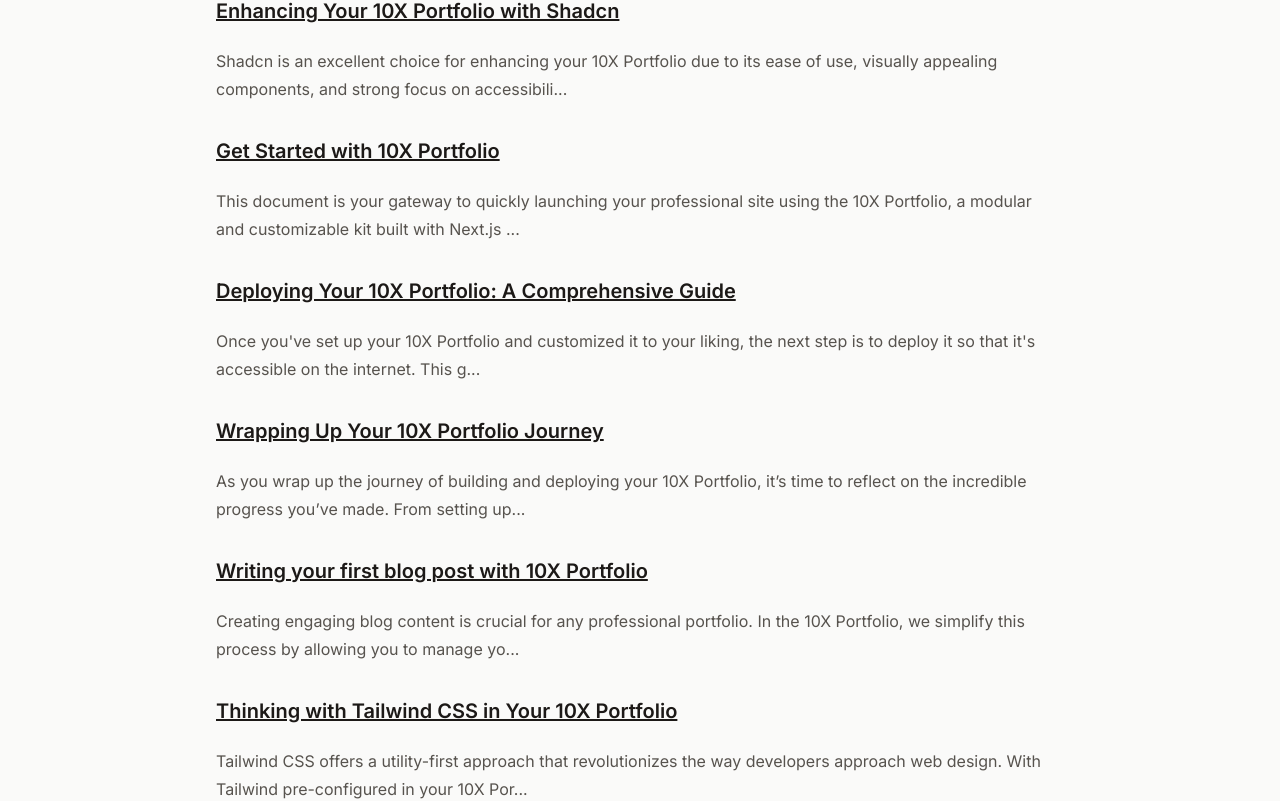
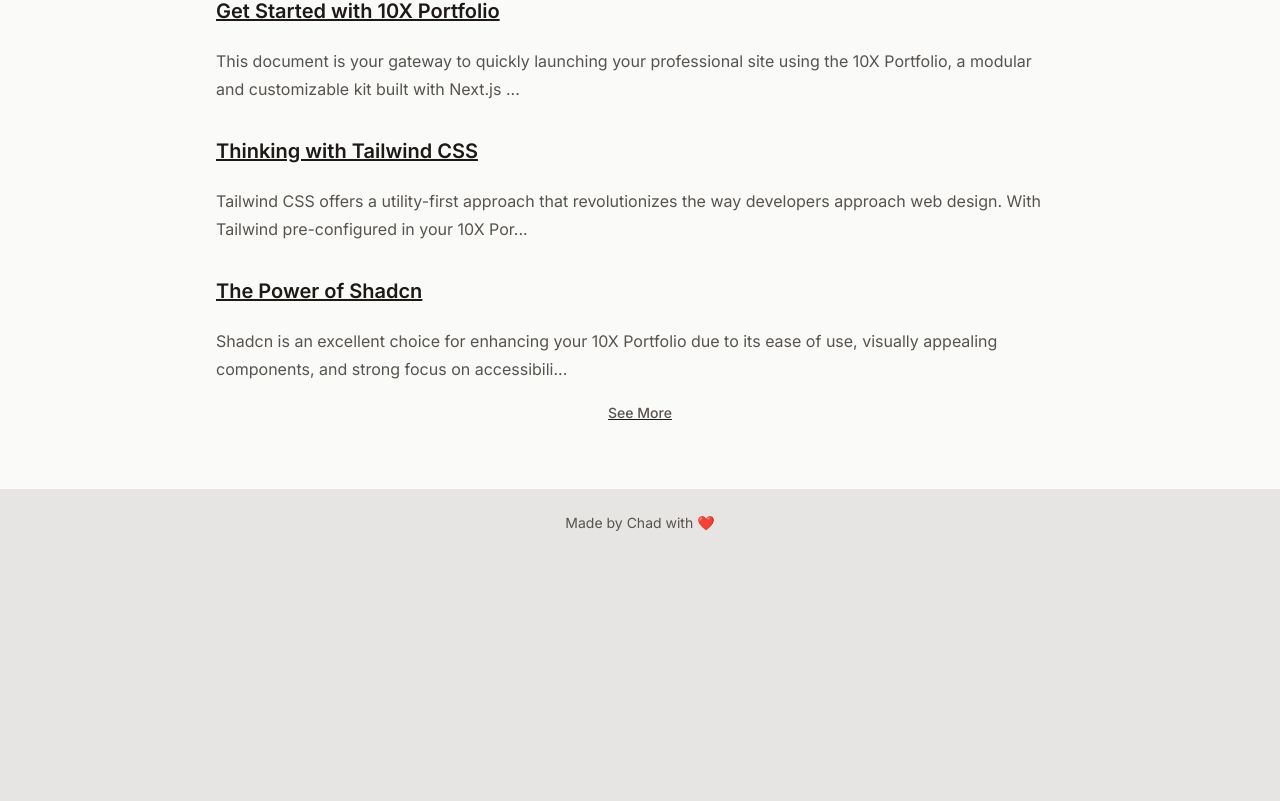
Before and after one commit to Ekimerton/next-portfolio, a Next.js app: page / in a window 1280 px wide. Shown: the part 1719-2520 px from the top of the page. After the commit the page ends 2276 px from the top, so only its background shows below. Built offline with nearby package versions, Linux system fonts and the light colour scheme.

Commit message:
Fixed blog sorting

```diff
--- a/package.json
+++ b/package.json
@@ -13,6 +13,7 @@
     "@radix-ui/react-slot": "^1.0.2",
     "class-variance-authority": "^0.7.0",
     "clsx": "^2.1.0",
+    "date-fns": "^3.6.0",
     "gray-matter": "^4.0.3",
     "lucide-react": "^0.364.0",
     "next": "14.1.4",
--- a/src/app/blog/loadPosts.js
+++ b/src/app/blog/loadPosts.js
@@ -3,6 +3,7 @@
 import matter from "gray-matter";
 import { remark } from "remark";
 import html from "remark-html";
+import { parse } from "date-fns";
 
 const postsDirectory = path.join(process.cwd(), "src/app/blog/posts");
 
@@ -59,10 +60,16 @@
   });
 
   posts.sort((a, b) => {
-    if (a.frontMatter.date < b.frontMatter.date) {
+    // Parse the string dates to Date objects before comparison using date-fns
+    const dateA = parse(a.frontMatter.date, "MMMM do, yyyy", new Date());
+    const dateB = parse(b.frontMatter.date, "MMMM do, yyyy", new Date());
+
+    if (dateA < dateB) {
       return 1;
+    } else if (dateA > dateB) {
+      return -1;
     } else {
-      return -1;
+      return 0;
     }
   });
 
--- a/src/app/blog/posts/blogging-101.md
+++ b/src/app/blog/posts/blogging-101.md
@@ -1,9 +1,9 @@
 ---
-title: 'Writing your first blog post with 10X Portfolio'
+title: 'Blogging 101'
 description: 'A simple guide on creating and managing your blog posts using Markdown in the 10X Portfolio.'
 keywords: 'blogging, markdown, 10X Portfolio, content creation'
 author: {name: 'Ekim Karabey', imageUrl: "/images/pfp.png", handle: "@ekimerton", url: "https://www.twitter.com/ekimerton"}
-date: 'April 15th, 2024'
+date: 'April 17th, 2024'
 ---
 
 Creating engaging blog content is crucial for any professional portfolio. In the 10X Portfolio, we simplify this process by allowing you to manage your blog posts directly through Markdown files. This post will walk you through how to create your first blog post, ensuring it is optimized for readability and search engine visibility.
--- a/src/app/blog/posts/conclusions.md
+++ b/src/app/blog/posts/conclusions.md
@@ -1,5 +1,5 @@
 ---
-title: 'Wrapping Up Your 10X Portfolio Journey'
+title: 'Wrapping Up Your Journey'
 description: 'Reflecting on the process of building and deploying your 10X Portfolio and wishing you success in your job hunt.'
 keywords: '10X Portfolio, job hunt, career success, web development'
 author: {name: 'Ekim Karabey', imageUrl: "/images/pfp.png", handle: "@ekimerton", url: "https://www.twitter.com/ekimerton"}
--- a/src/app/blog/posts/deploying.md
+++ b/src/app/blog/posts/deploying.md
@@ -1,9 +1,9 @@
 ---
-title: 'Deploying Your 10X Portfolio: A Comprehensive Guide'
+title: 'Deploying Your 10X Portfolio'
 description: 'Explore various deployment options for your 10X Portfolio, including GitHub Pages, Vercel, and more.'
 keywords: 'deployment, GitHub Pages, Vercel, Next.js, 10X Portfolio'
 author: {name: 'Ekim Karabey', imageUrl: "/images/pfp.png", handle: "@ekimerton", url: "https://www.twitter.com/ekimerton"}
-date: 'April 15th, 2024'
+date: 'April 16th, 2024'
 ---
 
 Once you've set up your 10X Portfolio and customized it to your liking, the next step is to deploy it so that it's accessible on the internet. This guide will cover several popular platforms for deploying your portfolio, including GitHub Pages, Vercel, and others, providing you with step-by-step instructions for each.
--- a/src/app/blog/posts/get-started.md
+++ b/src/app/blog/posts/get-started.md
@@ -3,7 +3,7 @@
 description: 'Learn how to set up and customize your professional portfolio with our Next.js and Tailwind CSS-based kit.'
 keywords: 'tutorial, react, portfolio, next.js, tailwind css, professional portfolio'
 author: {name: 'Ekim Karabey', imageUrl: "/images/pfp.png", handle: "@ekimerton", url: "https://www.twitter.com/ekimerton"}
-date: 'April 15th, 2024'
+date: 'April 20th, 2024'
 ---
 
 This document is your gateway to quickly launching your professional site using the 10X Portfolio, a modular and customizable kit built with Next.js and styled using Tailwind CSS.
--- a/src/app/blog/posts/shadcn.md
+++ b/src/app/blog/posts/shadcn.md
@@ -1,9 +1,9 @@
 ---
-title: 'Enhancing Your 10X Portfolio with Shadcn'
+title: 'The Power of Shadcn'
 description: 'Learn how to utilize Shadcn components to improve the design and accessibility of your 10X Portfolio.'
 keywords: 'Shadcn, React components, 10X Portfolio, UI design, accessible design'
 author: {name: 'Ekim Karabey', imageUrl: "/images/pfp.png", handle: "@ekimerton", url: "https://www.twitter.com/ekimerton"}
-date: 'April 15th, 2024'
+date: 'April 18th, 2024'
 ---
 
 Shadcn is an excellent choice for enhancing your 10X Portfolio due to its ease of use, visually appealing components, and strong focus on accessibility. This post will guide you through how the 10X Portfolio utilizes Shadcn and how you can add more components to your project.
--- a/src/app/blog/posts/thinking-with-tailwind.md
+++ b/src/app/blog/posts/thinking-with-tailwind.md
@@ -1,9 +1,9 @@
 ---
-title: 'Thinking with Tailwind CSS in Your 10X Portfolio'
+title: 'Thinking with Tailwind CSS'
 description: 'Learn how to effectively use the pre-configured Tailwind CSS in your 10X Portfolio to enhance the aesthetics and functionality of your site.'
 keywords: 'Tailwind CSS, styling, 10X Portfolio, CSS framework, web development'
 author: {name: 'Ekim Karabey', imageUrl: "/images/pfp.png", handle: "@ekimerton", url: "https://www.twitter.com/ekimerton"}
-date: 'April 12th, 2024'
+date: 'April 19th, 2024'
 ---
 
 Tailwind CSS offers a utility-first approach that revolutionizes the way developers approach web design. With Tailwind pre-configured in your 10X Portfolio, you can dive straight into applying its powerful features to customize and style your portfolio. This guide provides a brief overview of the Tailwind philosophy, followed by examples and resources for further exploration.
--- a/src/app/sections/BlogSection.jsx
+++ b/src/app/sections/BlogSection.jsx
@@ -6,7 +6,7 @@
   return (
     <>
       <h2>Blog Posts</h2>
-      {posts.map(({ slug, frontMatter, preview }) => (
+      {posts.slice(0, 3).map(({ slug, frontMatter, preview }) => (
         <>
           <Link key={slug} href={`/blog/${slug}`}>
             <h3 className="">{frontMatter.title}</h3>
```
Also changed, not shown: 1 other file (tests, documents, lock files or other folders).
